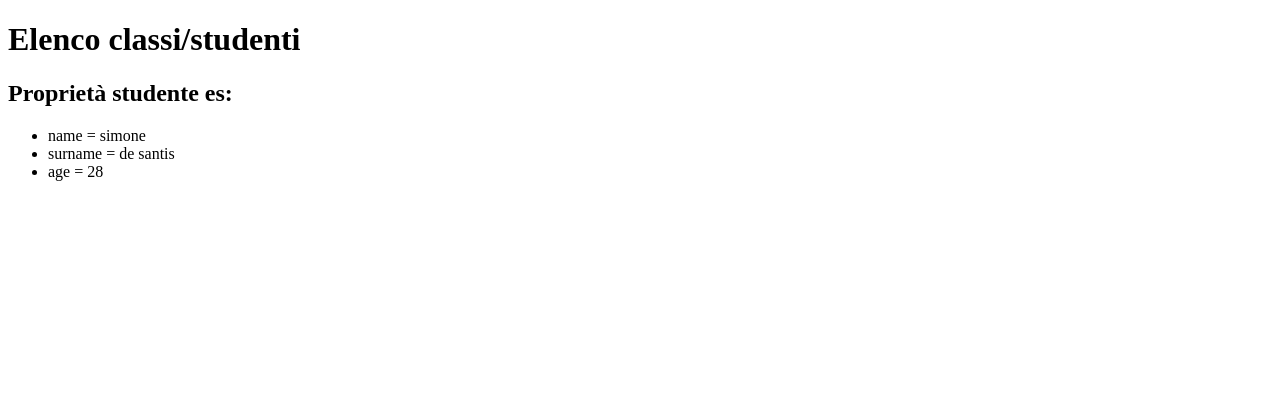
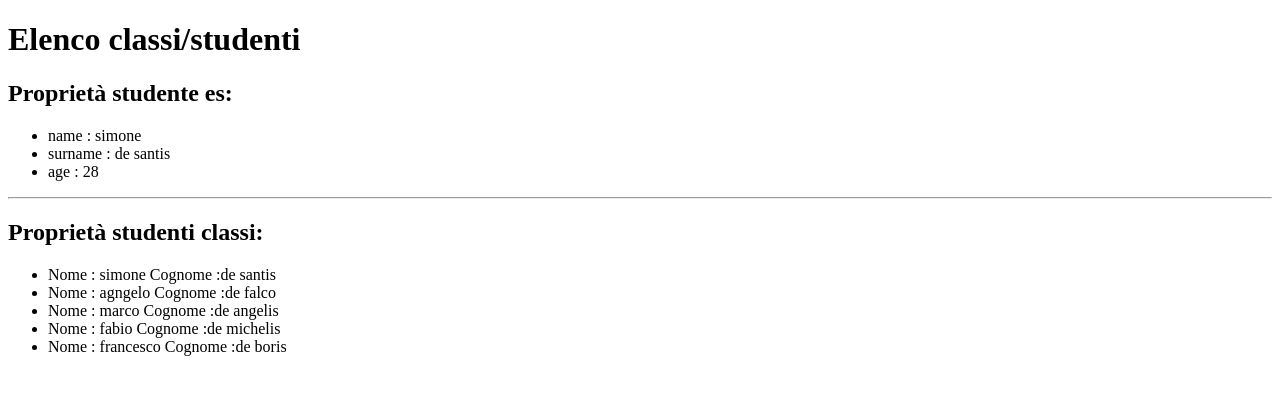
Before and after one commit to Simone-De-Santis/js-oggetti-studenti, a plain HTML site: page index.html in a window 1280 px wide. Drawn offline with Linux system fonts and the light colour scheme.

Commit message:
stamp in html la lista di studenti

```diff
--- a/index.html
+++ b/index.html
@@ -17,7 +17,16 @@
 
     </ul>
 </p>
+<hr>
+<h2>Proprietà studenti classi:</h2>
 
+<p>
+<ul id="student-property-2">
+
+</ul>
+</p>
+
+<br>
 
 
 
--- a/js/script.js
+++ b/js/script.js
@@ -11,25 +11,41 @@ Consigli del giorno:
 Iniziate col riflettere sugli step che dovete eseguire, scrivendoli in italiano sotto forma di commenti
 Facciamo un passo alla volta e verifichiamo i nostri passi col console.log.
 Quando tutto funziona col console.log possiamo preoccuparci di eseguire in pagina!
+Ragazzi il bonus per questo esercizio, solo dopo che avete controllato che funziona tutto, è inserire l'utente tramite input HTML al posto del prompt. Buona lavoro a tutti.
  */
 
-//* creazione ogetto singolo
+//! creazione ogetto singolo
 
 var student = {
   name: "simone",
   surname: "de santis",
-  age: "28",
+  age: 28,
 };
 
-var stringa = "";
+var display = document.getElementById("student-property");
+var content = "";
+for (var key in student) {
+  content += "<li>" + key + " : " + student[key] + "</li>";
+}
+display.innerHTML = content;
 
-for (key in student) {
-  console.log(key);
-  stringa += "<li>" + key + " = " + student[key] + "</li>";
-  // console.log(student[key]);
+//! *-*-*-*-*-*-*-*-*-*-*-*-*-*-*-*-*-*-*-*-*-*-*-*-*-*-*-*-*-*-*-*-*-*-*-*-*-*-*-*-*-*-*-*-*-*
+//! creazione classe e stampa in pagina nome e cognome
+
+var classroom = [
+  { name: "simone", surname: "de santis", age: "28" },
+  { name: "agngelo", surname: "de falco", age: "28" },
+  { name: "marco", surname: "de angelis", age: "28", height: "1.80 M" },
+  { name: "fabio", surname: "de michelis", age: "28" },
+  { name: "francesco", surname: "de boris", age: "28" },
+];
+
+//? cicliamo nell'array
+var content2 = "";
+for (var i = 0; i < classroom.length; i++) {
+  var currentStudent = classroom[i];
+  content2 += "<li>" + "<span>Nome :  </span>" + currentStudent.name + "   " + "<span>Cognome :</span>" + currentStudent.surname + "</li>";
 }
-document.getElementById("student-property").innerHTML = stringa;
-
-// *console log oggetto singolo
-
-// console.log(student);
+var display = document.getElementById("student-property-2");
+display.innerHTML = content2;
+// //? ************************************************************
```
